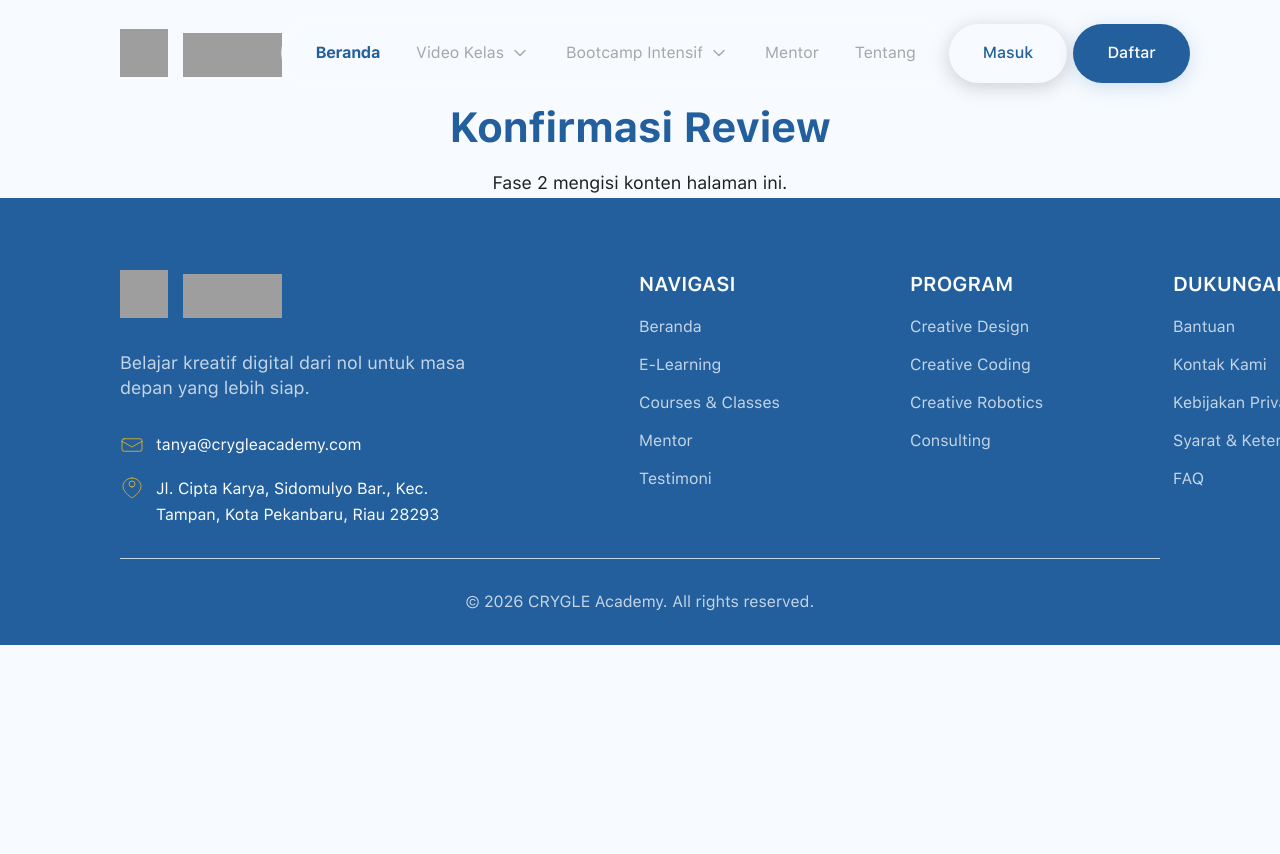
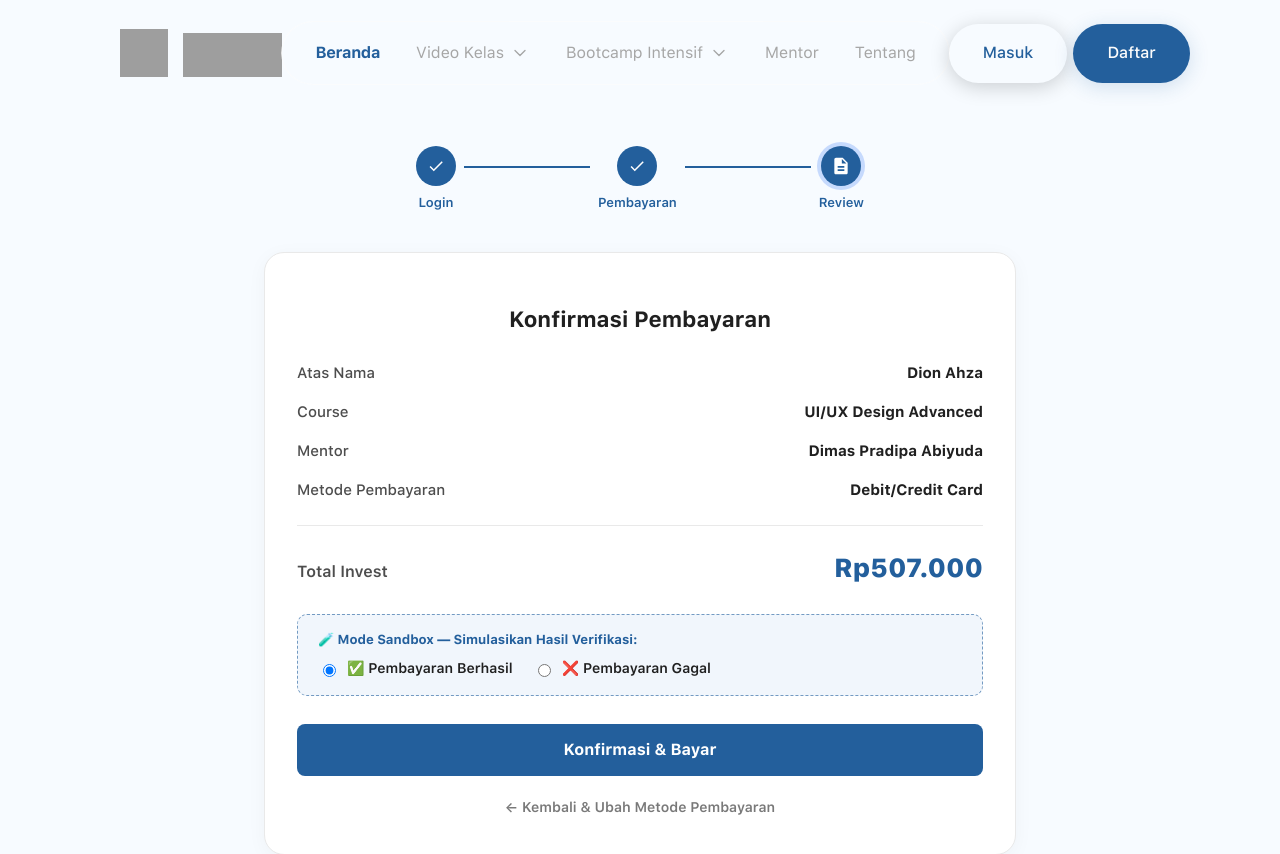
Before and after one commit to hamzahikhsan/crygle-academy-website, a Next.js app in the folder Crygle Acadey Website/web/: page /checkout/review in a window 1280 px wide. Shown: the top 854 px of the page. Before the commit the page ends 800 px from the top, so only its background shows below. Built offline with nearby package versions, Linux system fonts and the light colour scheme; grey boxes are pictures that could not be loaded.

Commit message:
feat: build payment review/confirmation page from ported payment-review.html content

```diff
--- a/Crygle Acadey Website/web/app/checkout/review/page.tsx
+++ b/Crygle Acadey Website/web/app/checkout/review/page.tsx
@@ -1,5 +1,161 @@
-import { SectionHeading } from '@/components/core/SectionHeading.jsx';
+'use client';
 
-export default function CheckoutReviewPage() {
-  return <SectionHeading title="Konfirmasi Review" supporting="Fase 2 mengisi konten halaman ini." />;
+import React from 'react';
+import Link from 'next/link';
+import { CheckoutStepper } from '@/components/checkout/CheckoutStepper.jsx';
+import { useCheckoutState, PaymentMethod } from '@/hooks/useCheckoutState';
+
+const METHOD_LABELS: Record<PaymentMethod, string> = {
+  card: 'Debit/Credit Card',
+  bni: 'Transfer Bank BNI',
+  mandiri: 'Transfer Bank Mandiri',
+  bsi: 'Transfer Bank Syariah Indonesia',
+  qris: 'QRIS',
+};
+
+export default function ReviewPage() {
+  const { paymentMethod, scenario, setScenario, pricing } = useCheckoutState();
+
+  const formatRupiah = (val: number) => `Rp${val.toLocaleString('id-ID')}`;
+
+  return (
+    <div style={{ maxWidth: 800, margin: '0 auto', padding: '40px 24px 80px' }}>
+      <CheckoutStepper active="review" />
+
+      <div
+        style={{
+          background: 'var(--white, #ffffff)',
+          borderRadius: 'var(--radius-lg, 16px)',
+          border: '1px solid var(--grey-100, #EAEAEA)',
+          padding: '36px 32px',
+          boxShadow: '0 4px 20px rgba(0, 0, 0, 0.04)',
+        }}
+      >
+        <h1
+          style={{
+            fontFamily: 'var(--font-core)',
+            fontSize: 22,
+            fontWeight: 700,
+            marginBottom: 28,
+            color: 'var(--black)',
+            textAlign: 'center',
+          }}
+        >
+          Konfirmasi Pembayaran
+        </h1>
+
+        <div style={{ display: 'flex', flexDirection: 'column', gap: 18, marginBottom: 28 }}>
+          <div style={{ display: 'flex', justifyContent: 'space-between', fontSize: 15 }}>
+            <span style={{ color: 'var(--grey-500)', fontWeight: 500 }}>Atas Nama</span>
+            <span style={{ fontWeight: 700, color: 'var(--black)' }}>Dion Ahza</span>
+          </div>
+
+          <div style={{ display: 'flex', justifyContent: 'space-between', fontSize: 15 }}>
+            <span style={{ color: 'var(--grey-500)', fontWeight: 500 }}>Course</span>
+            <span style={{ fontWeight: 700, color: 'var(--black)' }}>UI/UX Design Advanced</span>
+          </div>
+
+          <div style={{ display: 'flex', justifyContent: 'space-between', fontSize: 15 }}>
+            <span style={{ color: 'var(--grey-500)', fontWeight: 500 }}>Mentor</span>
+            <span style={{ fontWeight: 700, color: 'var(--black)' }}>Dimas Pradipa Abiyuda</span>
+          </div>
+
+          <div style={{ display: 'flex', justifyContent: 'space-between', fontSize: 15 }}>
+            <span style={{ color: 'var(--grey-500)', fontWeight: 500 }}>Metode Pembayaran</span>
+            <span style={{ fontWeight: 700, color: 'var(--black)' }} id="review-payment-method">
+              {METHOD_LABELS[paymentMethod] || 'Debit/Credit Card'}
+            </span>
+          </div>
+
+          <div style={{ height: 1, background: 'var(--grey-100, #EAEAEA)', margin: '6px 0' }} />
+
+          <div style={{ display: 'flex', justifyContent: 'space-between', alignItems: 'baseline' }}>
+            <span style={{ fontSize: 16, color: 'var(--grey-500)', fontWeight: 600 }}>Total Invest</span>
+            <span
+              style={{
+                fontSize: 26,
+                fontWeight: 800,
+                color: 'var(--blue-500, #0056F2)',
+              }}
+              id="review-total-price"
+            >
+              {formatRupiah(pricing.total)}
+            </span>
+          </div>
+        </div>
+
+        {/* Sandbox Mode */}
+        <div
+          style={{
+            background: 'var(--surface-tint, #f0f4ff)',
+            borderRadius: 10,
+            padding: '16px 20px',
+            marginBottom: 28,
+            border: '1px dashed var(--blue-300, #93c5fd)',
+          }}
+        >
+          <span style={{ display: 'block', fontSize: 13, fontWeight: 700, color: 'var(--blue-500, #0056F2)', marginBottom: 10 }}>
+            🧪 Mode Sandbox — Simulasikan Hasil Verifikasi:
+          </span>
+          <div style={{ display: 'flex', gap: 20 }}>
+            <label style={{ display: 'flex', alignItems: 'center', gap: 8, fontSize: 14, fontWeight: 600, cursor: 'pointer' }}>
+              <input
+                type="radio"
+                name="payment-scenario"
+                value="success"
+                checked={scenario === 'success'}
+                onChange={() => setScenario('success')}
+              />
+              <span>✅ Pembayaran Berhasil</span>
+            </label>
+            <label style={{ display: 'flex', alignItems: 'center', gap: 8, fontSize: 14, fontWeight: 600, cursor: 'pointer' }}>
+              <input
+                type="radio"
+                name="payment-scenario"
+                value="failed"
+                checked={scenario === 'failed'}
+                onChange={() => setScenario('failed')}
+              />
+              <span>❌ Pembayaran Gagal</span>
+            </label>
+          </div>
+        </div>
+
+        {/* Confirm CTA */}
+        <Link
+          href="/checkout/processing"
+          style={{
+            display: 'flex',
+            alignItems: 'center',
+            justifyContent: 'center',
+            width: '100%',
+            height: 52,
+            borderRadius: 'var(--radius-control, 10px)',
+            background: 'var(--blue-500, #0056F2)',
+            color: 'white',
+            fontSize: 16,
+            fontWeight: 700,
+            textDecoration: 'none',
+            boxSizing: 'border-box',
+          }}
+        >
+          Konfirmasi &amp; Bayar
+        </Link>
+
+        <div style={{ textAlign: 'center', marginTop: 20 }}>
+          <Link
+            href="/checkout"
+            style={{
+              fontSize: 14,
+              color: 'var(--grey-400, #797979)',
+              textDecoration: 'none',
+              fontWeight: 600,
+            }}
+          >
+            ← Kembali &amp; Ubah Metode Pembayaran
+          </Link>
+        </div>
+      </div>
+    </div>
+  );
 }
```
Also changed, not shown: 1 other file (tests, documents, lock files or other folders).
